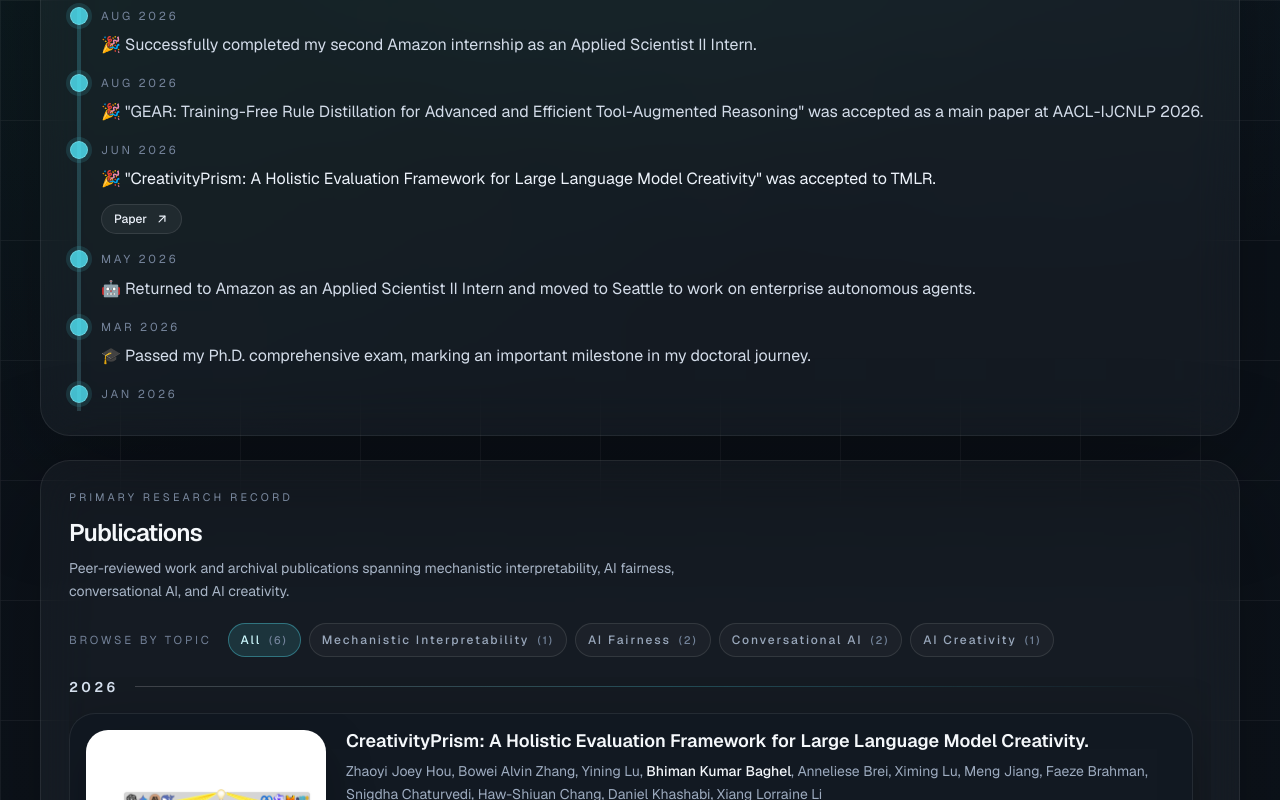
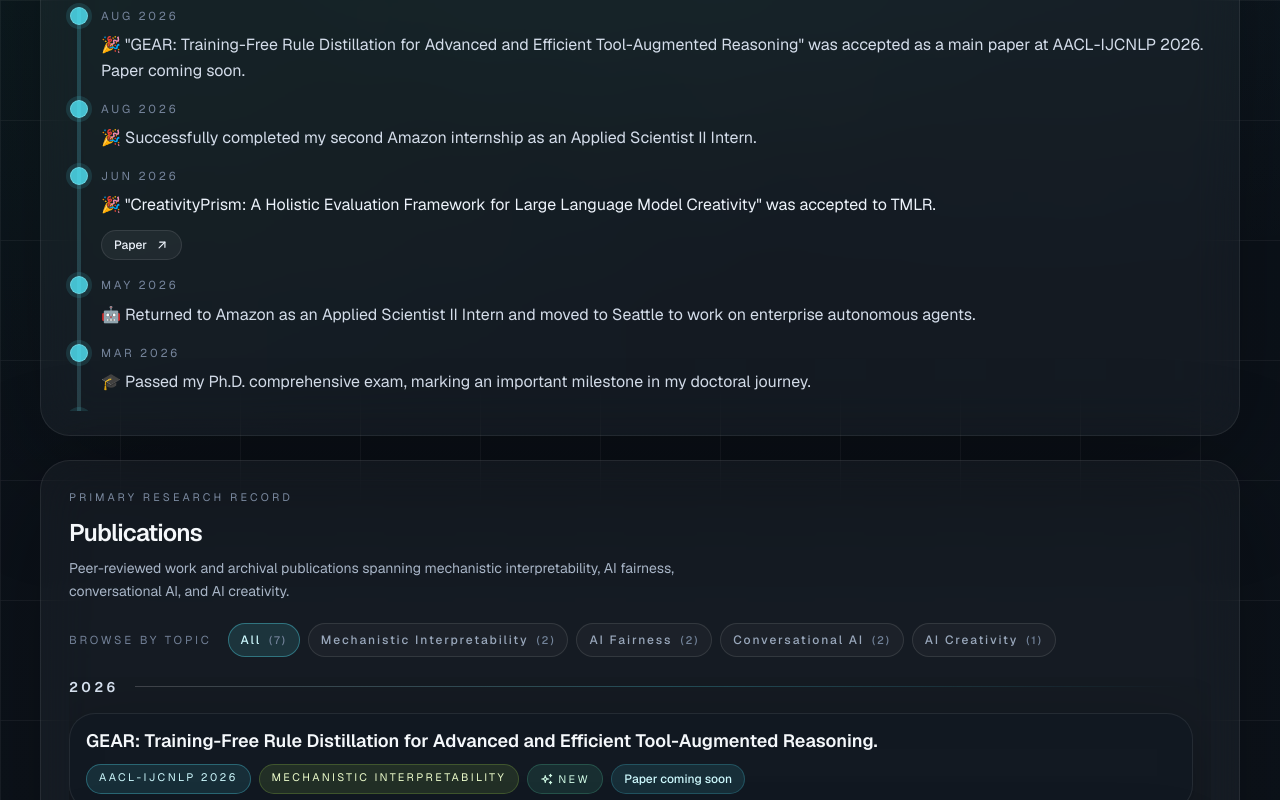
Before and after one commit to bhimanbaghel/bhimanbaghel.github.io, a Next.js app: page / in a window 1280 px wide. Shown: the part 960-1760 px from the top of the page. Built offline with nearby package versions, Linux system fonts and the light colour scheme.

Commit message:
Add GEAR publication entry

```diff
--- a/src/components/ui/publication-list.tsx
+++ b/src/components/ui/publication-list.tsx
@@ -103,9 +103,11 @@ function PublicationCard({
               <h3 className="text-lg font-semibold leading-tight text-[#f5f8fb]">
                 {publication.title}
               </h3>
+              {publication.authors && (
                 <p className="text-sm leading-relaxed text-[#9eacc0]">
                   {renderAuthors(publication.authors)}
                 </p>
+              )}
             </div>
 
             <div className="flex flex-wrap gap-2">
@@ -128,6 +130,7 @@ function PublicationCard({
                   New
                 </span>
               )}
+              {publication.link ? (
                 <a
                   href={publication.link}
                   target="_blank"
@@ -137,6 +140,11 @@ function PublicationCard({
                   Paper
                   <IconArrowUpRight className="h-3.5 w-3.5" />
                 </a>
+              ) : (
+                <span className="inline-flex items-center rounded-full border border-cyan-300/20 bg-cyan-300/10 px-3 py-1.5 text-xs font-medium text-cyan-100">
+                  Paper coming soon
+                </span>
+              )}
               {publication.talkLink && (
                 <a
                   href={publication.talkLink}
--- a/src/data/news.ts
+++ b/src/data/news.ts
@@ -3,11 +3,11 @@ import type { NewsItem } from "@/components/ui/news-list";
 export const NEWS: NewsItem[] = [
   {
     date: "Aug 2026",
-    text: "🎉 Successfully completed my second Amazon internship as an Applied Scientist II Intern.",
+    text: `🎉 "GEAR: Training-Free Rule Distillation for Advanced and Efficient Tool-Augmented Reasoning" was accepted as a main paper at AACL-IJCNLP 2026. Paper coming soon.`,
   },
   {
     date: "Aug 2026",
-    text: `🎉 "GEAR: Training-Free Rule Distillation for Advanced and Efficient Tool-Augmented Reasoning" was accepted as a main paper at AACL-IJCNLP 2026.`,
+    text: "🎉 Successfully completed my second Amazon internship as an Applied Scientist II Intern.",
   },
   {
     date: "Jun 2026",
--- a/src/data/publications.ts
+++ b/src/data/publications.ts
@@ -6,11 +6,12 @@ export type PublicationCategory =
 
 export interface Publication {
   title: string;
-  link: string;
-  authors: string;
+  link?: string;
+  authors?: string;
   venue: string;
   format: string;
   category: PublicationCategory;
+  paperComingSoon?: boolean;
   abstract?: string;
   image?: string;
   imageAlt?: string;
@@ -20,6 +21,15 @@ export interface Publication {
 }
 
 export const PUBLICATIONS: Publication[] = [
+  {
+    title:
+      "GEAR: Training-Free Rule Distillation for Advanced and Efficient Tool-Augmented Reasoning.",
+    venue: "AACL-IJCNLP 2026",
+    format: "Main Paper",
+    category: "Mechanistic Interpretability",
+    paperComingSoon: true,
+    isNew: true,
+  },
   {
     title:
       "CreativityPrism: A Holistic Evaluation Framework for Large Language Model Creativity.",
```
Lines whose indentation alone changed are shown as unchanged.
